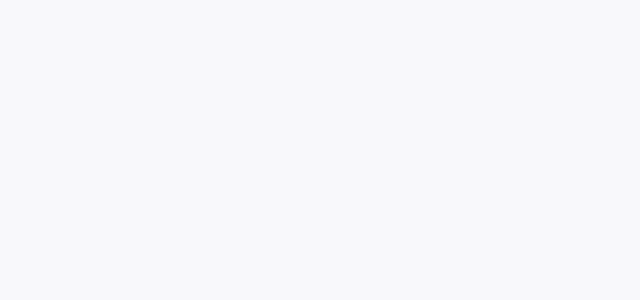
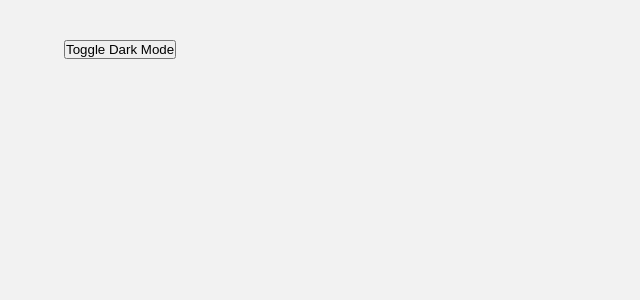
Before and after one commit to bliss-armah/invoice-app, a React (Vite) app: page / in a window 1280 px wide. Shown: the top 300 px of the page, without its empty margins (0-640 px from the left). Built offline with nearby package versions, Linux system fonts and the light colour scheme.

Commit message:
Added darkmode effect

```diff
--- a/src/App.jsx
+++ b/src/App.jsx
@@ -1,11 +1,25 @@
+import { useState } from "react";
 
 function App() {
+  // Darkmode Effect
+  const [darkMode, setDarkMode] = useState(false);
+  const toggleDarkMode = () => {
+    setDarkMode(!darkMode);
+  };
 
   return (
-    <div>
+    <div className={`App ${darkMode ? 'dark' : 'light'}`}>
+
+      {/* Darkmode button */}
+      <button
+        style={{ position: "absolute", top: "5%", left: "5%", zIndex: "200" }}
+        onClick={toggleDarkMode}
+      >
+        Toggle Dark Mode
+      </button>
 
     </div>
-  )
+  );
 }
 
-export default App
+export default App;
--- a/src/index.css
+++ b/src/index.css
@@ -21,7 +21,9 @@
   --color-light-purple-gray: #7E88C3;
   --color-black: #0C0E16;
   --color-dark: #141625;
-  --color-background: #F8F8FB;
+  --color-white-shade: #F8F8FB;
+  --color-white: #FFFFFF;
+  --color-background: #F2F2F2;
   --color-pink: #EC5757;
   --color-light-pink: #ff9797;
 }
@@ -33,8 +35,22 @@ html {
 
 body {
   font-size: 12px;
-  color: var(--color-black);
+}
+
+.App {
+  width: 100vw;
+  height: 100vh;
+}
+
+/* light background */
+.light {
+  color: var(--color-dark);
   background: var(--color-background);
+}
+
+.dark {
+  background: var(--color-dark);
+  color: var(--color-white);
 }
 
 h1, h2, h3 {
```
